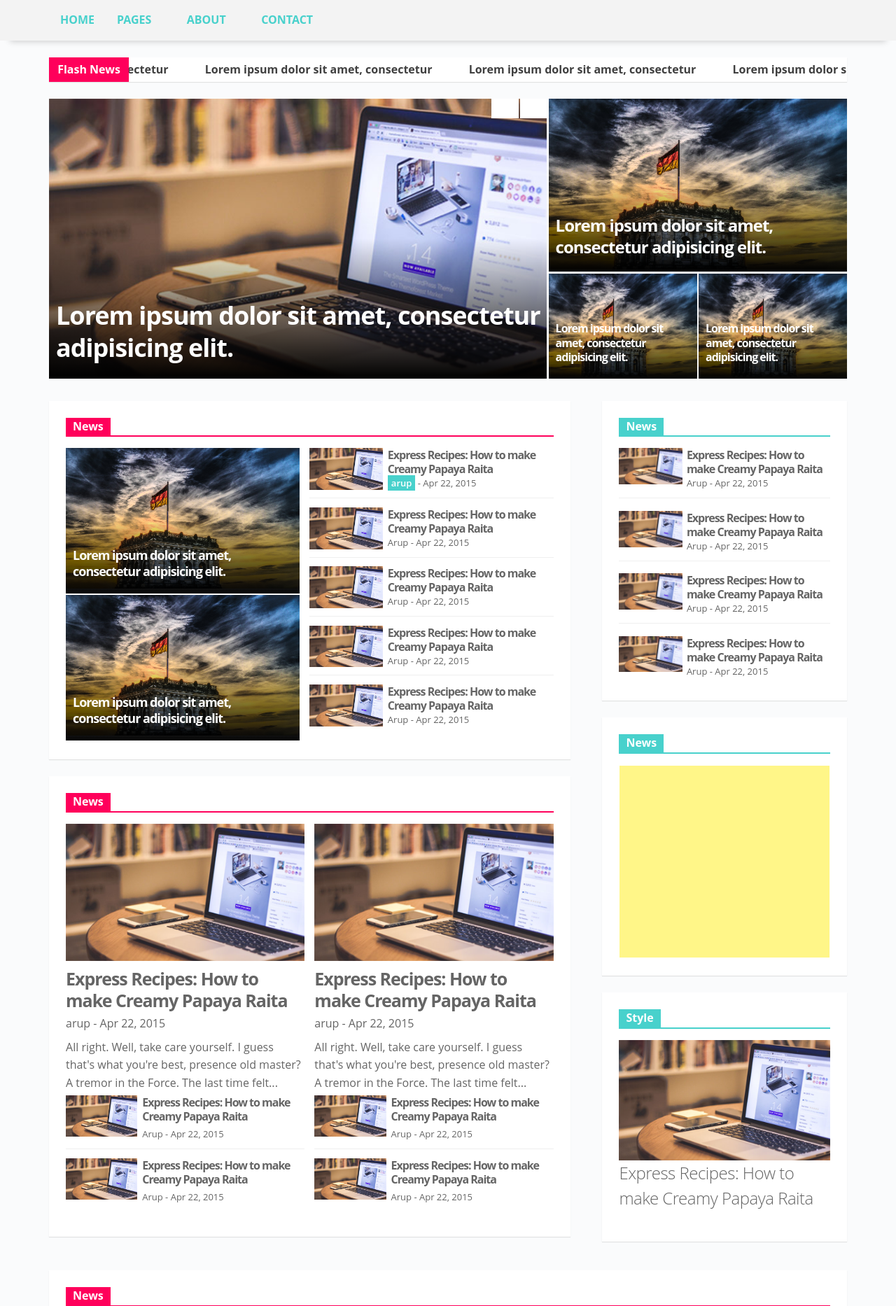
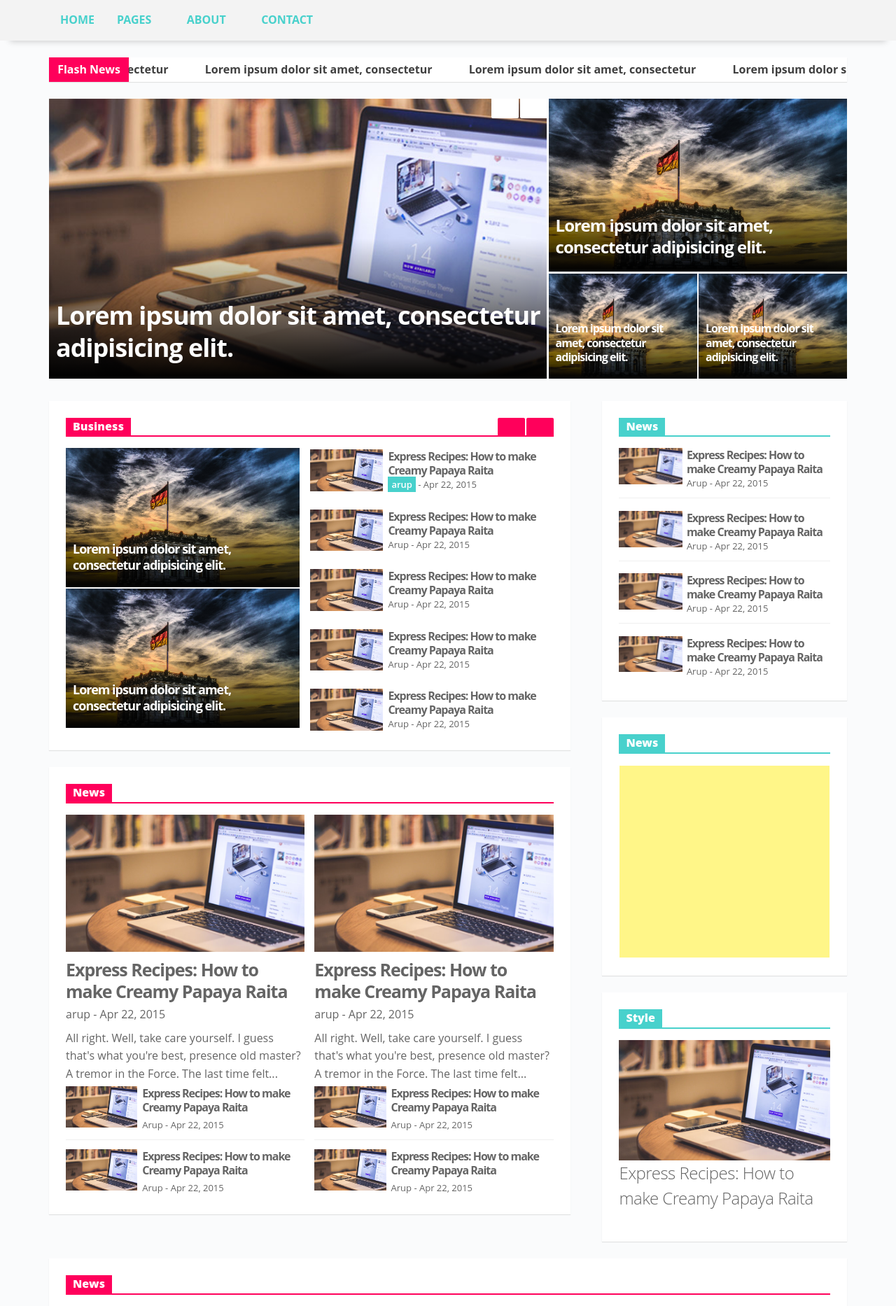
Before and after one commit to arup92/blog607, a PHP site: page / in a window 1280 px wide. Shown: the part 155-2021 px from the top of the page at 70% size. Run offline with PHP 8.4, Linux system fonts and the light colour scheme; some libraries are stand-ins or nearby versions.

Commit message:
update blocks

```diff
--- a/html/assets/css/main.css
+++ b/html/assets/css/main.css
@@ -94,7 +94,8 @@ a, a:hover, a:focus {
 .block {
   background-color: white;
   margin-bottom: 2.4rem;
-  padding: 2.4rem; }
+  padding: 2.4rem;
+  position: relative; }
 
 .shadow {
   box-shadow: 0 1px 1px 0 rgba(0, 1, 1, 0.1); }
@@ -462,6 +463,11 @@ nav a {
   z-index: 1; }
   .slide-nav div {
     display: inline-block; }
+  .slide-nav .slide-prev {
+    border-bottom-left-radius: 2px;
+    border-bottom-right-radius: 2px; }
+  .slide-nav .slide-next {
+    border-bottom-left-radius: 2px; }
 
 .slide-next {
   background-color: white;
@@ -574,7 +580,8 @@ nav a {
 .section-two,
 .section-three,
 .section-four {
-  margin-top: 2.4rem; }
+  margin-top: 2.4rem;
+  padding-bottom: .5rem; }
   .section-two p,
   .section-three p,
   .section-four p {
@@ -648,20 +655,39 @@ nav a {
 .section-title-blue {
   border-bottom: 0.2rem solid mediumturquoise; }
   .section-title-blue .title {
-    background-color: mediumturquoise; }
+    background-color: mediumturquoise;
+    font-weight: 900; }
 
 .section-title-red {
   border-bottom: 0.2rem solid #ff005b; }
   .section-title-red .title {
-    background-color: #ff005b; }
+    background-color: #ff005b;
+    font-weight: 900; }
 
 .post-overlay {
+  height: 19.9rem;
+  margin-bottom: .2rem;
   position: relative;
-  margin-bottom: .2rem;
   overflow: hidden; }
   .post-overlay h3 {
     font-size: 1.8rem;
     font-weight: 700; }
+
+.block .red div {
+  background-color: #ff005b;
+  border-top-left-radius: 2px;
+  border-top-right-radius: 2px; }
+.block .red .slide-prev:after {
+  content: '\f107';
+  color: white;
+  font-weight: 700; }
+.block .red .slide-next:after {
+  content: '\f106';
+  color: white;
+  font-weight: 700; }
+.block .slide-nav {
+  top: 2.4rem;
+  right: 2.4rem; }
 
 /**
  * --------------------------------------------------------------------------------
--- a/html/assets/css/scss/_body-commons.scss
+++ b/html/assets/css/scss/_body-commons.scss
@@ -90,6 +90,7 @@
 .section-three,
 .section-four {
 	margin-top: 2.4rem;
+	padding-bottom: .5rem;
 
 	p {
 		margin-bottom: .5rem;
@@ -202,6 +203,7 @@
 
 	.title {
 		background-color: $green-color;
+		font-weight: 900;
 	}
 }
 
@@ -210,12 +212,14 @@
 
 	.title {
 		background-color: $red-color;
+		font-weight: 900;
 	}
 }
 
 .post-overlay {
+	height: 19.9rem;
+	margin-bottom: .2rem;
 	position: relative;
-	margin-bottom: .2rem;
 	overflow: hidden;
 
 	h3 {
@@ -223,3 +227,41 @@
 		font-weight: 700;
 	}
 }
+
+.block {
+	.red {
+
+		div {
+			background-color: $red-color;
+			border-top-left-radius: 2px;
+			border-top-right-radius: 2px;
+		}
+
+		.slide-prev {
+			&:after {
+				content: '\f107';
+				color: $white-color;
+				font-weight: 700;
+			}
+		}
+
+		.slide-next {
+			&:after {
+				content: '\f106';
+				color: $white-color;
+				font-weight: 700;
+			}
+		}
+	}
+
+	.slide-nav {
+		top: 2.4rem;
+		right: 2.4rem;
+
+		.slide-prev {
+		}
+
+		.slide-next {
+		}
+	}
+}
--- a/html/assets/css/scss/_grid-banner.scss
+++ b/html/assets/css/scss/_grid-banner.scss
@@ -85,6 +85,15 @@
 	div {
 		display: inline-block;
 	}
+
+	.slide-prev {
+		border-bottom-left-radius: 2px;
+		border-bottom-right-radius: 2px;
+	}
+
+	.slide-next {
+		border-bottom-left-radius: 2px;
+	}
 }
 
 .slide-next {
--- a/html/assets/css/scss/_pre-setup.scss
+++ b/html/assets/css/scss/_pre-setup.scss
@@ -127,6 +127,7 @@ a, a:hover, a:focus {
 	background-color: $white-color;
 	margin-bottom: 2.4rem;
 	padding: 2.4rem;
+	position: relative;
 }
 
 .shadow {
--- a/html/assets/js/custom.js
+++ b/html/assets/js/custom.js
@@ -12,14 +12,34 @@
 		cssEase			: 'ease-out',
 	} );
 
-	$( '.slide-prev' ).click( function(){
+	$( '.section-one .slide-prev' ).click( function(){
 		$( '.slider-banner' ).slick( 'slickPrev' );
 	} );
 
-	$( '.slide-next' ).click( function() {
+	$( '.section-one .slide-next' ).click( function() {
 		$( '.slider-banner' ).slick( 'slickNext' );
 	} );
 
+	/**
+	 * Category Slider Vertical
+	 */
+	$('.cat-slider-vertical').slick( {
+		dots			: false,
+		arrows			: false,
+		autoplay		: true,
+		autoplaySpeed	: 5000,
+		vertical		: true,
+		slidesToShow	: 5,
+		cssEase			: 'ease-out',
+	} );
+
+	$( '.cat-slider-vertical-nav .slide-prev' ).click( function(){
+		$( '.cat-slider-vertical' ).slick( 'slickPrev' );
+	} );
+
+	$( '.cat-slider-vertical-nav .slide-next' ).click( function() {
+		$( '.cat-slider-vertical' ).slick( 'slickNext' );
+	} );
 
 	/**
 	 * Js Marquee
--- a/html/index.html
+++ b/html/index.html
@@ -216,12 +216,12 @@
 				</div><!-- /.row -->
 			</div><!-- /.container /.slider -->
 
-		    <div class="container">
+		    <div class="container two">
 				<div class="row main-banner">
 					<div class="eight columns">
 						<div class="section-two block shadow clearfix">
 							<div class="section-title-red">
-								<span class="title">News</span>
+								<span class="title">Business</span>
 							</div><!-- /.section-title-red -->
 							<div class="big-category-section">
 								<div class="post-overlay zoom">
@@ -240,7 +240,13 @@
 									</div><!-- /.post-content -->
 								</div>
 							</div><!-- /.big-category-section -->
-							<div class="list-type-categories">
+
+							<div class="slide-nav clearfix red cat-slider-vertical-nav">
+								<div class="slide-prev"></div><!-- /.slide-prev -->
+								<div class="slide-next"></div><!-- /.slide-next -->
+							</div><!-- /.slide -->
+
+							<div class="list-type-categories cat-slider-vertical">
 								<div class="list-item">
 									<div class="left-content">
 										<img src="img/blog-post.jpg" class="full-image" alt="blog post">
@@ -290,6 +296,26 @@
 										<p>Arup -  Apr 22, 2015</p>
 									</div><!-- /.right-contents -->
 								</div><!-- /.list-item -->
+
+								<div class="list-item">
+									<div class="left-content">
+										<img src="img/blog-post.jpg" class="full-image" alt="blog post">
+									</div><!-- /.left-content -->
+									<div class="right-contents">
+										<h2>Express Recipes: How to make Creamy Papaya Raita</h2>
+										<p>Arup -  Apr 22, 2015</p>
+									</div><!-- /.right-contents -->
+								</div><!-- /.list-item -->
+
+								<div class="list-item">
+									<div class="left-content">
+										<img src="img/blog-post.jpg" class="full-image" alt="blog post">
+									</div><!-- /.left-content -->
+									<div class="right-contents">
+										<h2>Express Recipes: How to make Creamy Papaya Raita</h2>
+										<p>Arup -  Apr 22, 2015</p>
+									</div><!-- /.right-contents -->
+								</div><!-- /.list-item -->
 							</div><!-- /.list-type-categories -->
 						</div><!-- /.section-two /.block shadow /.clearfix -->
 
@@ -303,7 +329,7 @@
 									<img src="img/blog-post.jpg" class="full-image" alt="blog post">
 									<h2>Express Recipes: How to make Creamy Papaya Raita</h2>
 									<p class="post-info">arup -  Apr 22, 2015</p>
-									<p>All right. Well, take care yourself. I guess that's what you're best, presence old master? A tremor in the Force. The last time felt...</p>
+									<p class="post-excerpt">All right. Well, take care yourself. I guess that's what you're best, presence old master? A tremor in the Force. The last time felt...</p>
 								</div><!-- /.big-cat-section -->
 								<div class="list-item">
 										<div class="left-content">
@@ -330,7 +356,7 @@
 									<img src="img/blog-post.jpg" class="full-image" alt="blog post">
 									<h2>Express Recipes: How to make Creamy Papaya Raita</h2>
 									<p class="post-info">arup -  Apr 22, 2015</p>
-									<p>All right. Well, take care yourself. I guess that's what you're best, presence old master? A tremor in the Force. The last time felt...</p>
+									<p class="post-excerpt">All right. Well, take care yourself. I guess that's what you're best, presence old master? A tremor in the Force. The last time felt...</p>
 								</div><!-- /.big-cat-section -->
 								<div class="list-item">
 										<div class="left-content">
```
